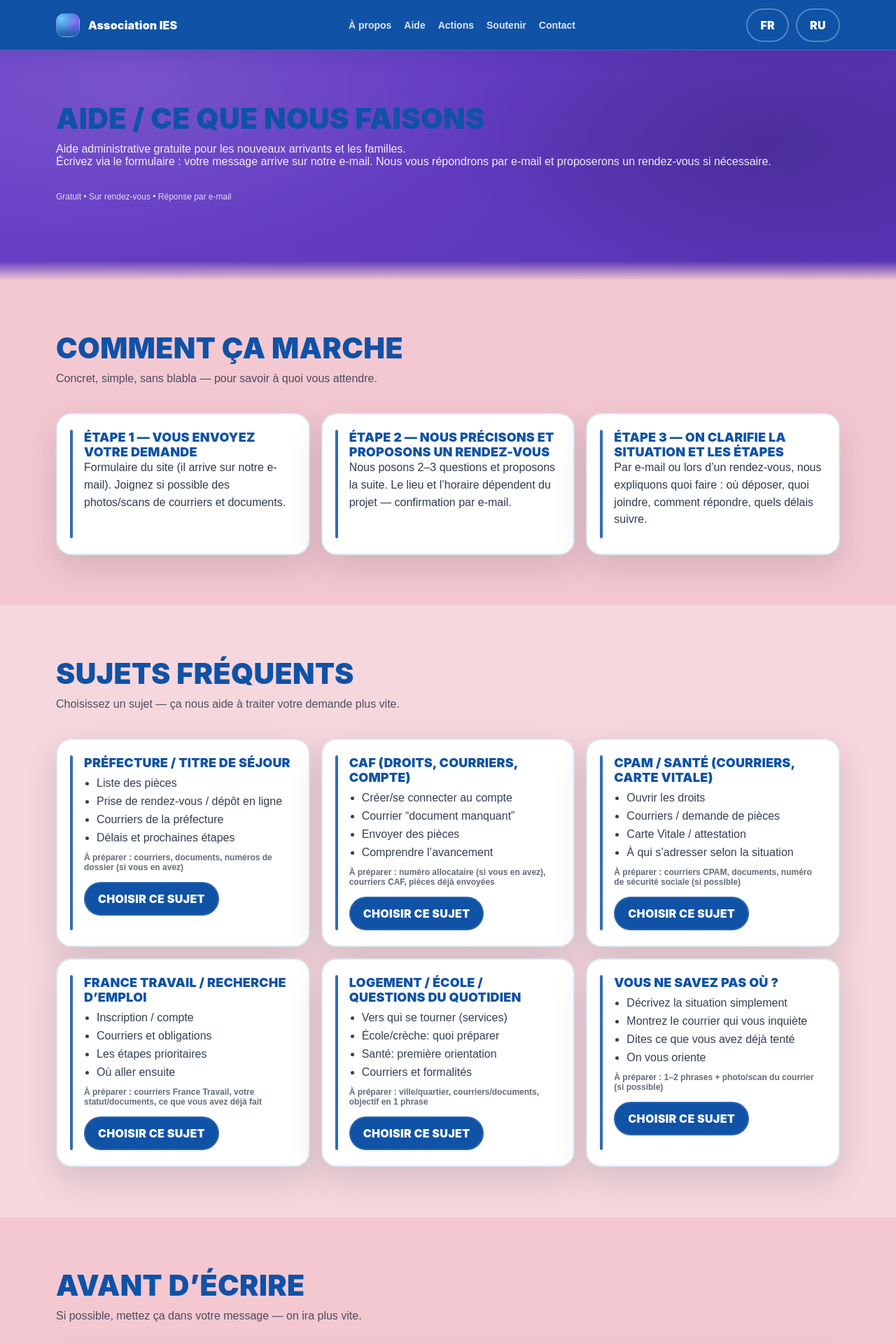
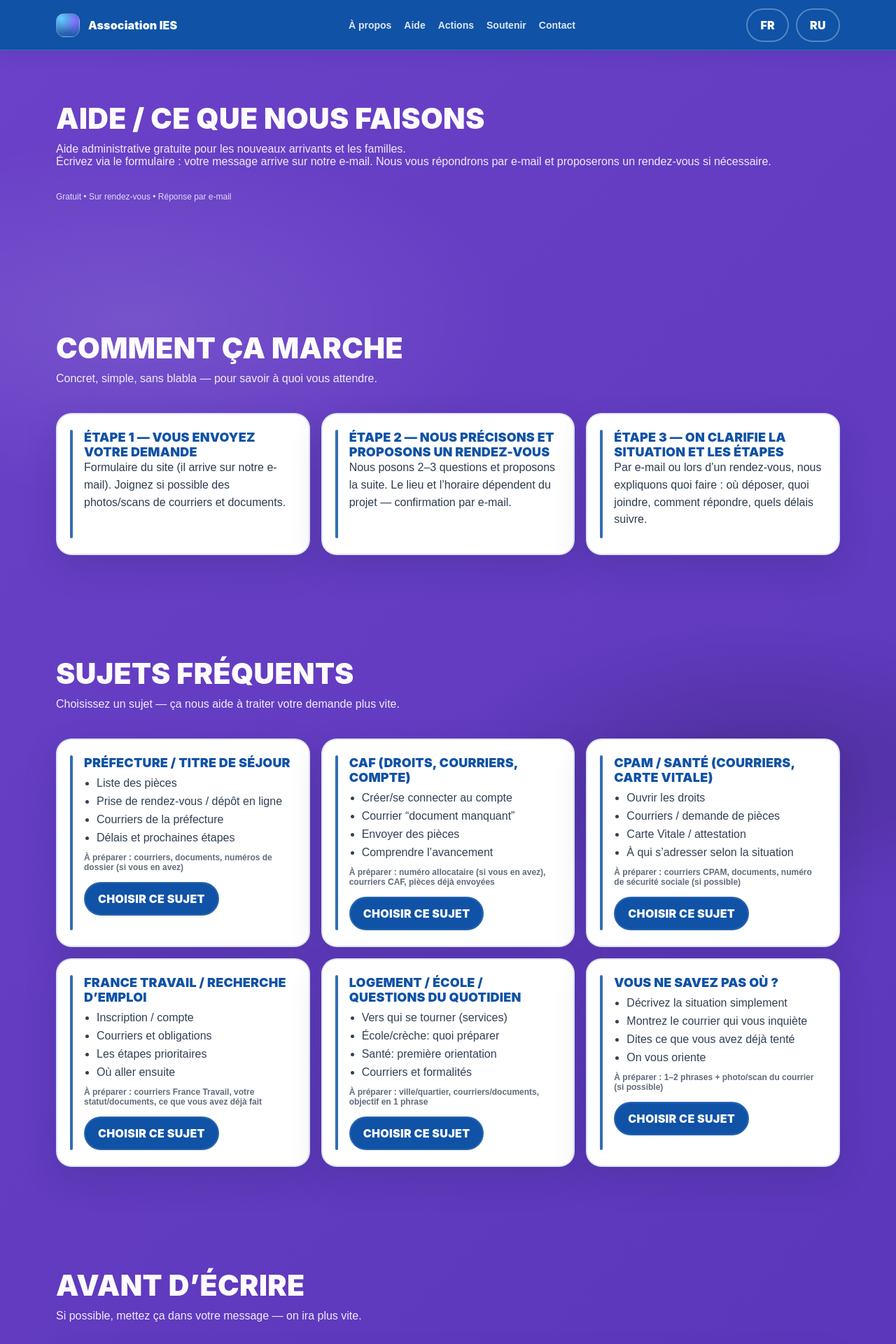
Before and after one commit to aslanzubairaev/Association-IES-, a Next.js app: page /fr/aide in a window 1280 px wide. Shown: the top 1920 px of the page at 70% size. Built offline with nearby package versions, Linux system fonts and the light colour scheme.

Commit message:
сделал на всех страницах одинаковый фон-цвет

```diff
--- a/src/app/[locale]/aide/page.tsx
+++ b/src/app/[locale]/aide/page.tsx
@@ -10,7 +10,7 @@ export default function AidePage({ params }: { params: { locale: "ru" | "fr" } }
   const locale = params.locale;
 
   return (
-    <main>
+    <main className="page--purple">
       {/* Верхний блок: объясняет, чем мы помогаем и как написать нам (форма = письмо на e-mail). */}
       <AideHero locale={locale} />
 
--- a/src/app/[locale]/contact/page.tsx
+++ b/src/app/[locale]/contact/page.tsx
@@ -78,13 +78,13 @@ export default function ContactPage({
         ];
 
   return (
-    <main className="section section--yellow">
+    <main className="section section--purple">
       <Container>
         <div className="section-head">
-          <h1 className="h2 h2--blue">
+          <h1 className="h2" style={{ color: "rgba(255,255,255,.98)" }}>
             {pageTitle}
           </h1>
-          <p className="muted">
+          <p className="muted-on-dark" style={{ color: "rgba(255,255,255,.90)" }}>
             {pageLead}
           </p>
         </div>
--- a/src/app/globals.css
+++ b/src/app/globals.css
@@ -34,6 +34,19 @@ body {
 a {
   color: inherit;
   text-decoration: none;
+}
+
+/* Единый фиолетовый фон для целой страницы: нужен, чтобы секции не “полосили” на стыках. */
+.page--purple {
+  background: radial-gradient(900px 420px at 15% 15%, rgba(255, 255, 255, 0.1), transparent 60%),
+    radial-gradient(800px 380px at 85% 40%, rgba(0, 0, 0, 0.18), transparent 55%),
+    linear-gradient(135deg, var(--purple), var(--purple-2));
+  color: #fff;
+}
+
+/* Внутри страницы с общим фоном секции остаются как “контейнеры” с отступами, без отдельного фона. */
+.page--purple .section--purple {
+  background: transparent;
 }
 
 /* Шапка всегда видима при прокрутке: фиксируем её к окну браузера (без sticky). */
--- a/src/components/aide/AideBeforeYouWrite.tsx
+++ b/src/components/aide/AideBeforeYouWrite.tsx
@@ -13,11 +13,15 @@ export function AideBeforeYouWrite({ locale }: AideBeforeYouWriteProps) {
   const copy = aideCopy[locale].beforeYouWrite;
 
   return (
-    <section className="section section--pink" id="before">
+    <section className="section section--purple" id="before">
       <Container>
         <div className="section-head">
-          <h2 className="h2 h2--blue">{copy.title}</h2>
-          <p className="muted">{copy.subtitle}</p>
+          <h2 className="h2" style={{ color: "rgba(255,255,255,.98)" }}>
+            {copy.title}
+          </h2>
+          <p className="muted-on-dark" style={{ color: "rgba(255,255,255,.90)" }}>
+            {copy.subtitle}
+          </p>
         </div>
 
         {/* Чеклист: короткий список, чтобы его можно было прочитать за несколько секунд. */}
--- a/src/components/aide/AideHero.tsx
+++ b/src/components/aide/AideHero.tsx
@@ -13,11 +13,13 @@ export function AideHero({ locale }: AideHeroProps) {
   const copy = aideCopy[locale].hero;
 
   return (
-    <section className="section section--purple section-seam-bottom seam-to-pink">
+    <section className="section section--purple">
       <Container>
         {/* Заголовок и подзаголовок: человек должен сразу понять смысл страницы. */}
         <div className="section-head">
-          <h1 className="h2 h2--blue">{copy.title}</h1>
+          <h1 className="h2" style={{ color: "rgba(255,255,255,.98)" }}>
+            {copy.title}
+          </h1>
           {/* Подзаголовок на тёмном фоне делаем светлее, чтобы он читался уверенно. */}
           <p className="muted-on-dark" style={{ color: "rgba(255,255,255,.90)" }}>
             {copy.line1}
--- a/src/components/aide/AideHowItWorks.tsx
+++ b/src/components/aide/AideHowItWorks.tsx
@@ -1,4 +1,4 @@
-/* Этот файл содержит блок “Как это работает / Comment ça marche” и показывает 3 шага, что происходит после сообщения. */
+/* Этот файл содержит блок “Как это работает / Comment ça marche” и показывает 3 шага после сообщения. */
 
 import { Container } from "@/components/ui/Container";
 import { aideCopy } from "@/content/aide";
@@ -13,11 +13,15 @@ export function AideHowItWorks({ locale }: AideHowItWorksProps) {
   const copy = aideCopy[locale].howItWorks;
 
   return (
-    <section className="section section--pink" id="how">
+    <section className="section section--purple" id="how">
       <Container>
         <div className="section-head">
-          <h2 className="h2 h2--blue">{copy.title}</h2>
-          <p className="muted">{copy.subtitle}</p>
+          <h2 className="h2" style={{ color: "rgba(255,255,255,.98)" }}>
+            {copy.title}
+          </h2>
+          <p className="muted-on-dark" style={{ color: "rgba(255,255,255,.90)" }}>
+            {copy.subtitle}
+          </p>
         </div>
 
         {/* Список шагов: карточки одинакового размера, на мобильном складываются в 1 колонку. */}
--- a/src/components/aide/AideImportant.tsx
+++ b/src/components/aide/AideImportant.tsx
@@ -13,10 +13,12 @@ export function AideImportant({ locale }: AideImportantProps) {
   const copy = aideCopy[locale].important;
 
   return (
-    <section className="section section--pink-2" id="important">
+    <section className="section section--purple" id="important">
       <Container>
         <div className="section-head">
-          <h2 className="h2 h2--blue">{copy.title}</h2>
+          <h2 className="h2" style={{ color: "rgba(255,255,255,.98)" }}>
+            {copy.title}
+          </h2>
         </div>
 
         {/* Список ожиданий: короткие пункты, без длинных абзацев. */}
--- a/src/components/aide/AideTopics.tsx
+++ b/src/components/aide/AideTopics.tsx
@@ -14,11 +14,15 @@ export function AideTopics({ locale }: AideTopicsProps) {
   const copy = aideCopy[locale].topics;
 
   return (
-    <section className="section section--pink-2" id="topics">
+    <section className="section section--purple" id="topics">
       <Container>
         <div className="section-head">
-          <h2 className="h2 h2--blue">{copy.title}</h2>
-          <p className="muted">{copy.subtitle}</p>
+          <h2 className="h2" style={{ color: "rgba(255,255,255,.98)" }}>
+            {copy.title}
+          </h2>
+          <p className="muted-on-dark" style={{ color: "rgba(255,255,255,.90)" }}>
+            {copy.subtitle}
+          </p>
         </div>
 
         {/* Карточки тем: на десктопе 3 колонки, на мобильных — 1 колонка (это уже в стилях). */}
```
Also changed, not shown: src/app/[locale]/about/page.tsx (+4 -8 lines), src/app/[locale]/actions/page.tsx (+15 -11 lines), src/app/[locale]/soutenir/page.tsx (+14 -12 lines).
